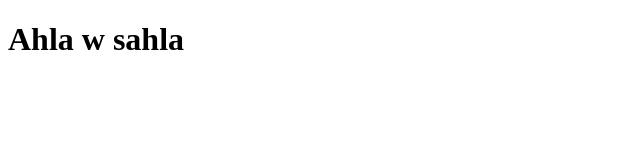
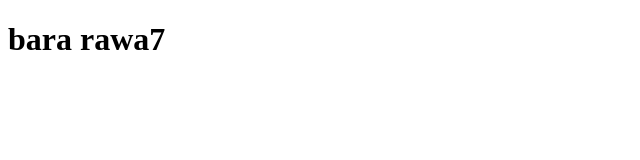
Before and after one commit to samilouli/SintegraLabDevops, a plain HTML site: page index.html in a window 1280 px wide. Shown: the whole page, without its empty margins (0-640 px from the left). Drawn offline with Linux system fonts and the light colour scheme.

Commit message:
secondcommit

```diff
--- a/index.html
+++ b/index.html
@@ -8,6 +8,6 @@
 </head>
 
 <body>
-   <h1>Ahla w sahla</h1>
+   <h1>bara rawa7</h1>
 </body>
 </html>
```
